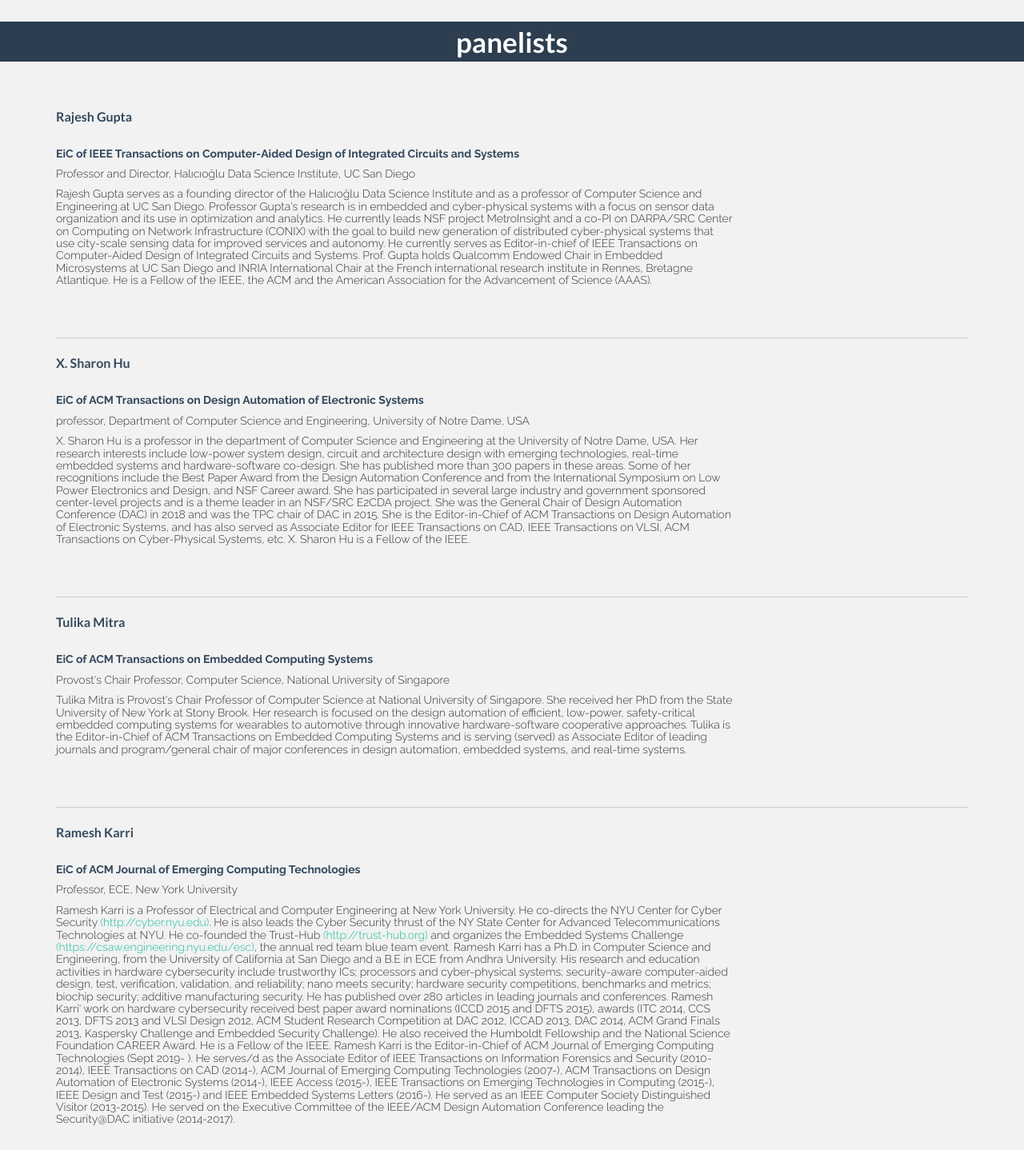
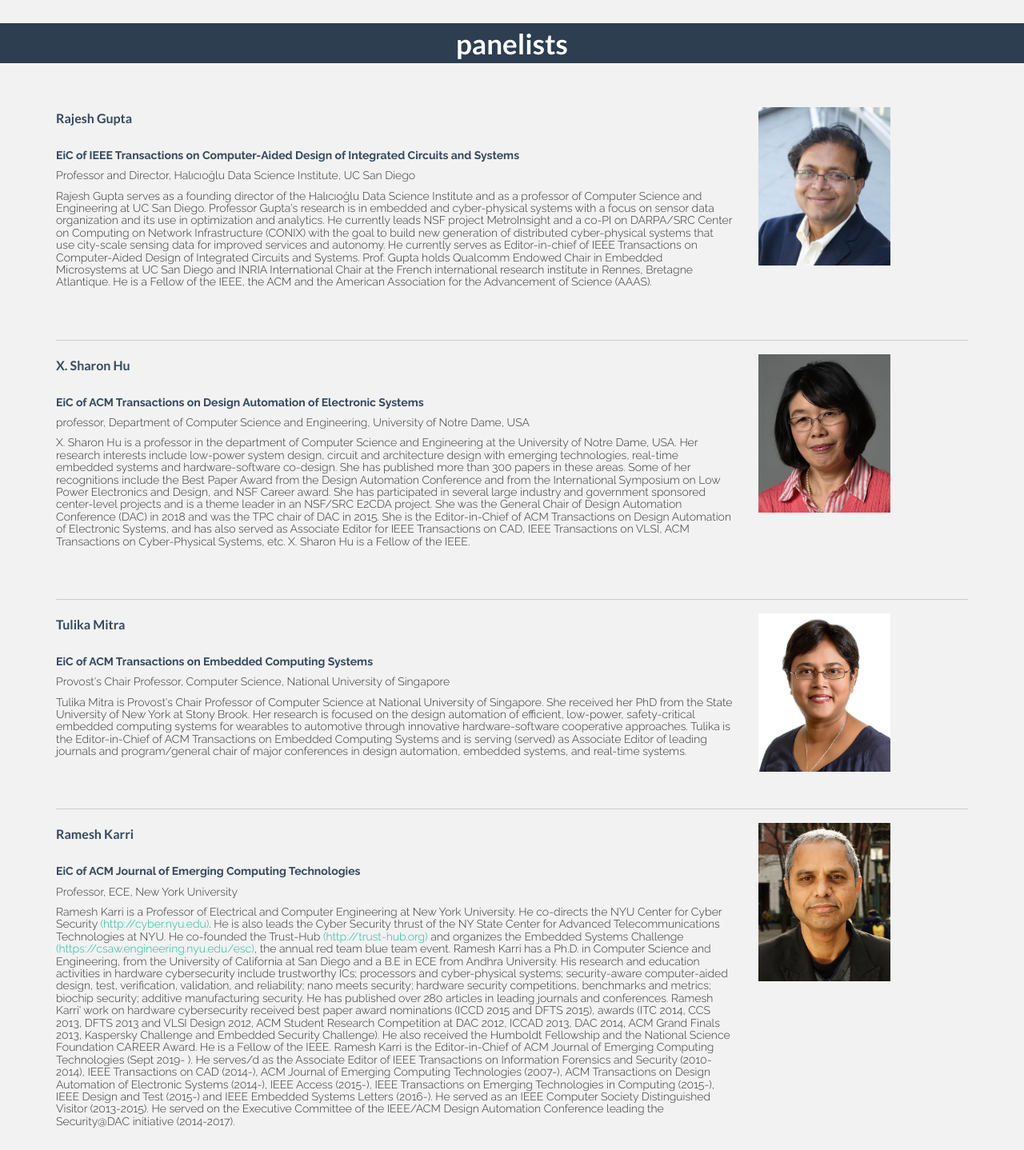
Before and after one commit to Duke-CEI-Lab/DAWN, a plain HTML site: page event4/index.html in a window 1280 px wide. Shown: the part 780-2218 px from the top of the page at 80% size. Drawn offline with Linux system fonts and the light colour scheme.

Commit message:
jpg 2 png

```diff
--- a/event4/index.html
+++ b/event4/index.html
@@ -205,7 +205,7 @@
             </p>
           </div>
           <div class="col-lg-2">
-            <img class="img-responsive" src="../img/HelenLi_500x600.jpg" alt="">
+            <img class="img-responsive" src="../img/HelenLi_500x600.png" alt="">
           </div>
       </div>
       <br>
@@ -239,7 +239,7 @@
             </p>
           </div>
           <div class="col-lg-2">
-            <img class="img-responsive" src="../img/RajeshGupta_500x600.jpg" alt="">
+            <img class="img-responsive" src="../img/RajeshGupta_500x600.png" alt="">
           </div>
       </div>
       <br>
@@ -258,7 +258,7 @@
             </p>
           </div>
           <div class="col-lg-2">
-            <img class="img-responsive" src="../img/SharonHu_500x600.jpg" alt="">
+            <img class="img-responsive" src="../img/SharonHu_500x600.png" alt="">
           </div>
       </div>
       <br>
@@ -275,7 +275,7 @@
             </p>
           </div>
           <div class="col-lg-2">
-            <img class="img-responsive" src="../img/TulikaMitra_500x600.jpg" alt="">
+            <img class="img-responsive" src="../img/TulikaMitra_500x600.png" alt="">
           </div>
       </div>
       <br>
@@ -294,7 +294,7 @@ Ramesh Karri is the Editor-in-Chief of ACM Journal of Emerging Computing Technol
             </p>
           </div>
           <div class="col-lg-2">
-            <img class="img-responsive" src="../img/RameshKarri_500x600.jpg" alt="">
+            <img class="img-responsive" src="../img/RameshKarri_500x600.png" alt="">
           </div>
       </div>
       <br>
@@ -341,7 +341,7 @@ holds ten US patent and is a Fellow of the IEEE.              </h5>
             </p>
           </div>
           <div class="col-lg-2">
-            <img class="img-responsive" src="../img/Henkel_500x600.jpg" alt="">
+            <img class="img-responsive" src="../img/Henkel_500x600.png" alt="">
           </div>
       </div>
       <br>
```
